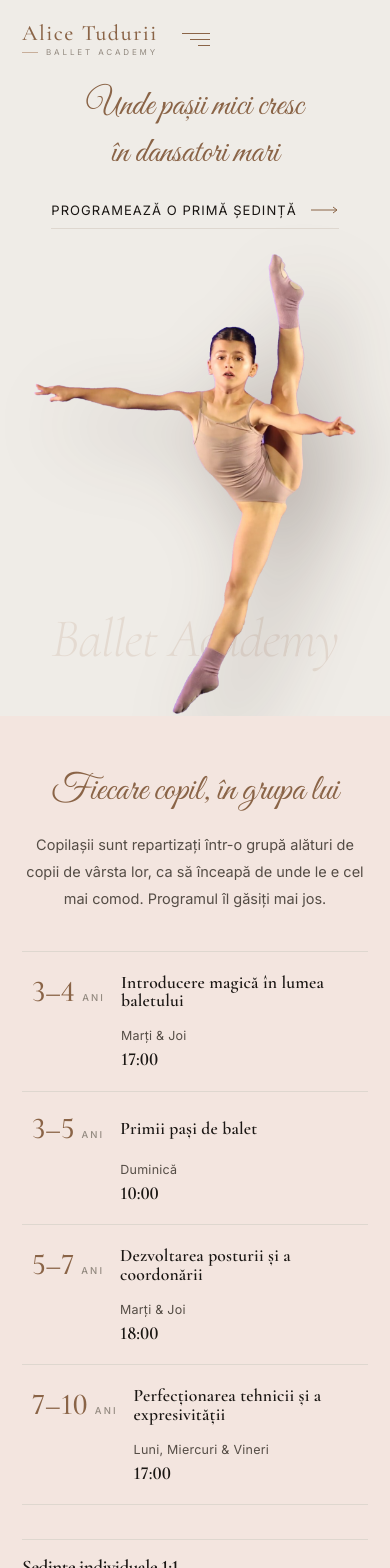
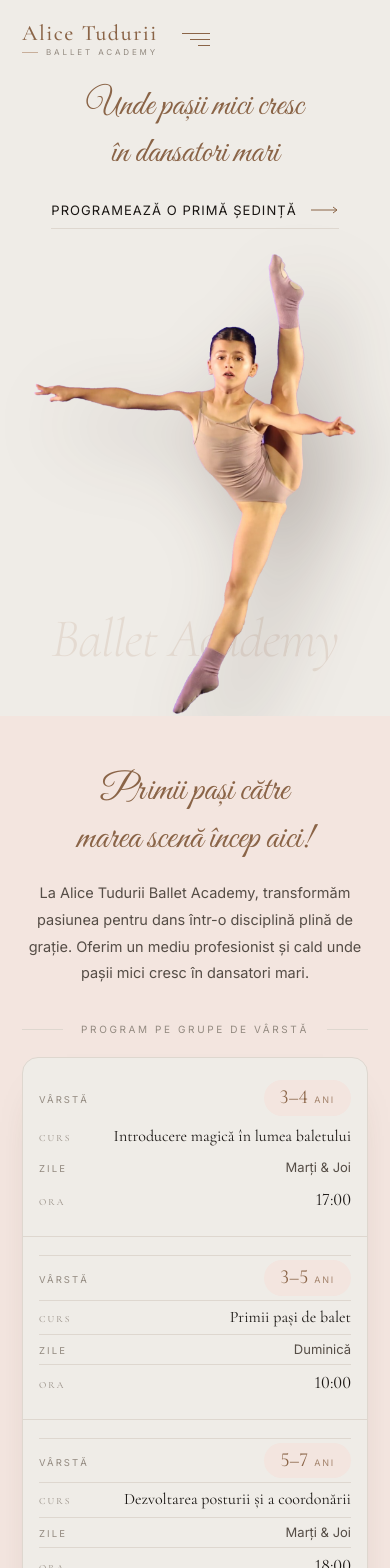
Before and after one commit to OchianIulian/scoala_balet_alice, a React (Vite) app in the folder scoala_balet_alice/: page / in a window 390 px wide. Shown: the top 1568 px of the page. Built offline with nearby package versions, Linux system fonts and the light colour scheme.

Commit message:
other improvements

```diff
--- a/scoala_balet_alice/src/components/Courses.css
+++ b/scoala_balet_alice/src/components/Courses.css
@@ -1,77 +1,121 @@
-/* ---------- age-group rows ---------- */
+/* ---------- lead-in line, used above both blocks ---------- */
 
-.courses__list {
-  /* capped so the schedule stays visually tied to the course it belongs to */
-  max-width: 1080px;
-  margin: clamp(38px, 5vw, 62px) auto 0;
-  padding: 0;
-  list-style: none;
+.courses__lead {
+  display: flex;
+  align-items: center;
+  gap: 18px;
+  max-width: 560px;
+  margin: clamp(34px, 4vw, 52px) auto 0;
+  font-size: 10px;
+  letter-spacing: 0.26em;
+  text-transform: uppercase;
+  text-align: center;
+  color: var(--muted);
 }
 
-.course {
-  display: grid;
-  grid-template-columns: clamp(92px, 9vw, 124px) minmax(0, 1fr) minmax(150px, auto);
-  align-items: center;
-  gap: clamp(18px, 2.4vw, 40px);
-  padding: clamp(22px, 2.6vw, 32px) clamp(10px, 1.4vw, 20px);
-  border-top: 1px solid var(--line);
-  transition: background 0.4s ease;
+.courses__lead::before,
+.courses__lead::after {
+  content: '';
+  flex: 1;
+  height: 1px;
+  background: var(--line);
 }
 
-.course:last-child {
-  border-bottom: 1px solid var(--line);
+/* ---------- schedule table ---------- */
+
+.schedule {
+  max-width: 1080px;
+  margin: clamp(20px, 2.4vw, 28px) auto 0;
+  /* the neutral surface lifts the table off the blush band behind it */
+  background: var(--bg);
+  border: 1px solid var(--line);
+  border-radius: 16px;
+  box-shadow: 0 20px 44px -30px rgba(70, 48, 34, 0.4);
+  overflow: hidden;
 }
 
-.course:hover {
+.schedule__table {
+  width: 100%;
+  border-collapse: collapse;
+  text-align: left;
+}
+
+/* no filled header band — just quiet labels over a hairline */
+.schedule__table thead th {
+  padding: 18px clamp(18px, 2.4vw, 30px) 12px;
+  border-bottom: 1px solid var(--line);
+  font-size: 9.5px;
+  font-weight: 400;
+  letter-spacing: 0.24em;
+  text-transform: uppercase;
+  color: var(--muted);
+}
+
+.schedule__table tbody tr {
+  transition: background 0.35s ease;
+}
+
+.schedule__table tbody tr:hover {
   background: rgba(176, 135, 106, 0.07);
 }
 
-.course__age {
-  display: flex;
+.schedule__table tbody tr + tr th,
+.schedule__table tbody tr + tr td {
+  border-top: 1px solid var(--line);
+}
+
+.schedule__table tbody th,
+.schedule__table tbody td {
+  padding: clamp(14px, 1.8vw, 18px) clamp(18px, 2.4vw, 30px);
+  font-weight: 400;
+  vertical-align: middle;
+}
+
+.schedule__table tbody th {
+  white-space: nowrap;
+}
+
+/* the age reads as a soft badge rather than a bare number */
+.schedule__pill {
+  display: inline-flex;
   align-items: baseline;
-  gap: 7px;
+  gap: 6px;
+  padding: 7px 16px 8px;
+  border-radius: 999px;
+  background: var(--bg-alt);
+}
+
+.schedule__age {
   font-family: var(--serif);
-  font-weight: 500;
-  font-size: clamp(1.9rem, 3vw, 2.7rem);
+  font-size: clamp(1.25rem, 1.9vw, 1.6rem);
   line-height: 1;
   color: var(--accent-deep);
 }
 
-.course__age i {
-  font-family: var(--sans);
-  font-style: normal;
-  font-size: 9.5px;
-  letter-spacing: 0.22em;
+.schedule__unit {
+  font-size: 9px;
+  letter-spacing: 0.2em;
   text-transform: uppercase;
-  color: var(--muted);
+  color: var(--accent-deep);
+  opacity: 0.75;
 }
 
-.course__name {
+.schedule__name {
   font-family: var(--serif);
-  font-weight: 600;
-  font-size: clamp(1.1rem, 1.6vw, 1.35rem);
-  letter-spacing: 0.01em;
+  font-size: clamp(1rem, 1.5vw, 1.2rem);
   color: var(--ink);
 }
 
-.course__when {
-  display: grid;
-  justify-items: end;
-  gap: 4px;
-  text-align: right;
-}
-
-.course__days {
-  font-size: 12.5px;
-  letter-spacing: 0.02em;
+.schedule__days {
+  font-size: 13px;
   color: var(--ink-soft);
 }
 
-.course__time {
+.schedule__time {
   font-family: var(--serif);
   font-weight: 600;
-  font-size: 1.35rem;
-  line-height: 1;
+  font-size: clamp(1.1rem, 1.5vw, 1.3rem);
+  white-space: nowrap;
   color: var(--ink);
 }
 
@@ -82,13 +126,14 @@
   grid-template-columns: repeat(2, 1fr);
   gap: clamp(20px, 3vw, 56px);
   max-width: 1080px;
-  margin: clamp(34px, 4vw, 54px) auto 0;
+  /* the lead-in line above already carries the spacing */
+  margin: clamp(20px, 2.4vw, 28px) auto 0;
 }
 
-/* hairline, not a box — nothing else on the page is framed */
 .extra {
   padding-top: clamp(18px, 2vw, 24px);
   border-top: 1px solid var(--line);
+  text-align: center;
 }
 
 .extra__name {
@@ -108,28 +153,77 @@
 /* ---------- responsive ---------- */
 
 @media (max-width: 820px) {
-  .course {
-    grid-template-columns: auto 1fr;
-    gap: 6px clamp(16px, 4vw, 26px);
+  /* a 4-column schedule cannot shrink; each row becomes its own block,
+     with the column labels re-attached per cell */
+  .schedule__table thead {
+    position: absolute;
+    width: 1px;
+    height: 1px;
+    overflow: hidden;
+    clip-path: inset(50%);
   }
 
-  .course__name {
-    grid-column: 2;
+  .schedule__table tbody tr {
+    display: block;
+    padding: 18px clamp(16px, 4vw, 22px);
   }
 
-  /* schedule drops under the copy instead of being squeezed into a third column */
-  .course__when {
-    grid-column: 2;
-    justify-items: start;
-    text-align: left;
-    margin-top: 10px;
+  .schedule__table tbody tr + tr {
+    border-top: 1px solid var(--line);
   }
 
-  .course__time {
-    font-size: 1.15rem;
+  .schedule__table tbody th,
+  .schedule__table tbody td {
+    display: flex;
+    align-items: baseline;
+    justify-content: space-between;
+    gap: 16px;
+    padding: 4px 0;
+    border: 0;
+  }
+
+  .schedule__table tbody th::before,
+  .schedule__table tbody td::before {
+    content: attr(data-label);
+    flex: none;
+    font-size: 9.5px;
+    letter-spacing: 0.22em;
+    text-transform: uppercase;
+    color: var(--muted);
+  }
+
+  .schedule__name,
+  .schedule__days,
+  .schedule__time {
+    text-align: right;
   }
 
   .courses__extras {
     grid-template-columns: 1fr;
+    gap: 0;
+  }
+
+  /* stacked, the two hairlines land right under the lead-in rule and read as
+     clutter — a single dot separates the options instead */
+  .extra {
+    padding-top: 0;
+    border-top: 0;
+  }
+
+  .extra + .extra {
+    position: relative;
+    padding-top: 48px;
+  }
+
+  .extra + .extra::before {
+    content: '';
+    position: absolute;
+    top: 21px;
+    left: 50%;
+    width: 7px;
+    height: 7px;
+    margin-left: -3.5px;
+    border-radius: 50%;
+    background: var(--accent);
   }
 }
--- a/scoala_balet_alice/src/components/Courses.tsx
+++ b/scoala_balet_alice/src/components/Courses.tsx
@@ -37,7 +37,7 @@ const COURSES: Course[] = [
 const EXTRAS = [
   {
     name: 'Ședințe individuale 1:1',
-    desc: 'Pentru progres accelerat, în ritmul propriu.',
+    desc: 'Pentru progres accelerat.',
   },
   {
     name: 'Program flexibil în weekend',
@@ -49,29 +49,54 @@ function Courses() {
   return (
     <section className="courses section section--alt" id="cursuri">
       <div className="section__inner">
-        <h2 className="section__title">Fiecare copil, în grupa lui</h2>
+        <h2 className="section__title">Primii pași către marea scenă încep aici!</h2>
         <p className="section__intro">
-          Copilașii sunt repartizați într-o grupă alături de copii de vârsta lor,
-          ca să înceapă de unde le e cel mai comod. Programul îl găsiți mai jos.
+          La Alice Tudurii Ballet Academy, transformăm pasiunea pentru dans
+          într-o disciplină plină de grație. Oferim un mediu profesionist și cald
+          unde pașii mici cresc în dansatori mari.
         </p>
 
-        <ul className="courses__list">
-          {COURSES.map((c) => (
-            <li className="course" key={c.age + c.time}>
-              <span className="course__age">
-                {c.age}
-                <i>ani</i>
-              </span>
+        <p className="courses__lead" id="program-grupe">
+          <span>Program pe grupe de vârstă</span>
+        </p>
 
-              <h3 className="course__name">{c.name}</h3>
+        <div className="schedule">
+          <table className="schedule__table" aria-labelledby="program-grupe">
+            <thead>
+              <tr>
+                <th scope="col">Vârstă</th>
+                <th scope="col">Curs</th>
+                <th scope="col">Zile</th>
+                <th scope="col">Ora</th>
+              </tr>
+            </thead>
+            <tbody>
+              {COURSES.map((c) => (
+                <tr key={c.age + c.time}>
+                  <th scope="row" data-label="Vârstă">
+                    <span className="schedule__pill">
+                      <span className="schedule__age">{c.age}</span>
+                      <span className="schedule__unit">ani</span>
+                    </span>
+                  </th>
+                  <td data-label="Curs" className="schedule__name">
+                    {c.name}
+                  </td>
+                  <td data-label="Zile" className="schedule__days">
+                    {c.days}
+                  </td>
+                  <td data-label="Ora" className="schedule__time">
+                    {c.time}
+                  </td>
+                </tr>
+              ))}
+            </tbody>
+          </table>
+        </div>
 
-              <p className="course__when">
-                <span className="course__days">{c.days}</span>
-                <span className="course__time">{c.time}</span>
-              </p>
-            </li>
-          ))}
-        </ul>
+        <p className="courses__lead">
+          <span>Opțiuni personalizate</span>
+        </p>
 
         <div className="courses__extras">
           {EXTRAS.map((e) => (
```
Also changed, not shown: 1 other file (tests, documents, lock files or other folders).
